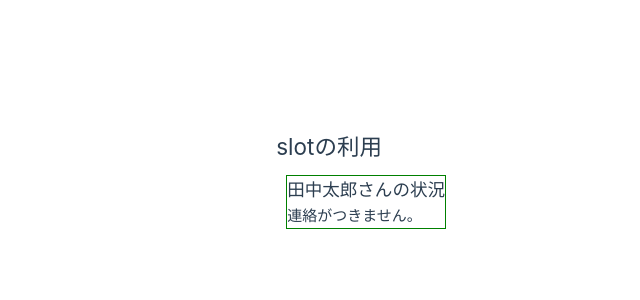
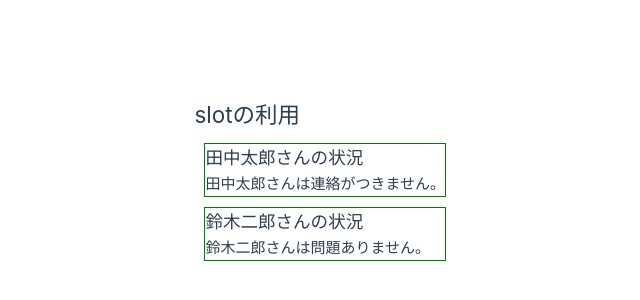
Before and after one commit to xrealizex/Vue, a Vue app: page / in a window 1280 px wide. Shown: the part 216-516 px from the top of the page, without its empty margins (184-824 px from the left). Built offline with nearby package versions, Linux system fonts and the light colour scheme.

Commit message:
slotテンプレート変数の所属先

```diff
--- a/src/App.vue
+++ b/src/App.vue
@@ -3,13 +3,15 @@ import { ref } from 'vue';
 import OneSection from './components/OneSection.vue';
 
 const taro = ref("田中太郎");
+const jiro = ref("鈴木二郎");
 </script>
 
 <template>
   <section>
     <h2>slotの利用</h2>
     <OneSection v-bind:name="taro">
-      <p>連絡がつきません。</p>
+      <p>{{taro}}さんは連絡がつきません。</p>
     </OneSection>
+    <OneSection v-bind:name="jiro"/>
   </section>
 </template>
--- a/src/components/OneSection.vue
+++ b/src/components/OneSection.vue
@@ -8,7 +8,9 @@ defineProps<Props>();
 <template>
   <section class="box">
     <h1>{{ name }}さんの状況</h1>
-    <slot/>
+    <slot>
+      <p>{{ name }}さんは問題ありません。</p>
+    </slot>
   </section>
 </template>
 
```
